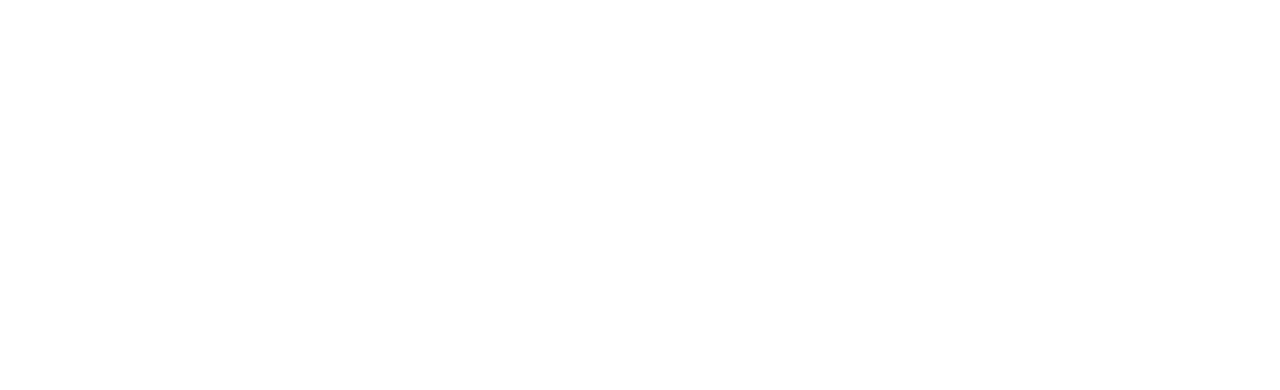
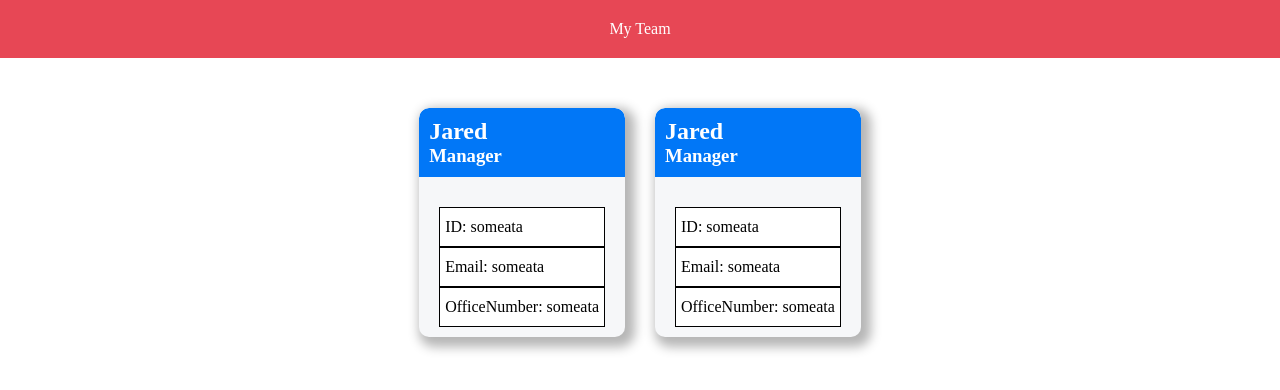
Before and after one commit to AleksandrBausher/TeamProfileGenerator, a website: page dist/index.html in a window 1280 px wide. Drawn offline with Linux system fonts and the light colour scheme.

Commit message:
created index.html template with styles

```diff
--- a/dist/index.html
+++ b/dist/index.html
@@ -5,8 +5,39 @@
     <meta http-equiv="X-UA-Compatible" content="IE=edge">
     <meta name="viewport" content="width=device-width, initial-scale=1.0">
     <title>Team Profile Generator</title>
+    <link rel="stylesheet" href="./style.css">
 </head>
 <body>
-
+    <header>My Team</header>
+    <main>
+        <div class="profile">
+            <div class="profileHeader">
+            <h2>Jared</h2>
+            <div class="position">
+                <img class="icon" src="" alt="">
+                <h3>Manager</h3>
+            </div>
+            </div>
+            <div class="profileBody">
+                <p>ID: someata</p>
+                <p>Email: someata</p>
+                <p>OfficeNumber: someata</p>
+            </div>
+        </div>
+        <div class="profile">
+            <div class="profileHeader">
+            <h2>Jared</h2>
+            <div class="position">
+                <img class="icon" src="" alt="">
+                <h3>Manager</h3>
+            </div>
+            </div>
+            <div class="profileBody">
+                <p>ID: someata</p>
+                <p>Email: someata</p>
+                <p>OfficeNumber: someata</p>
+            </div>
+        </div>
+    </main>
 </body>
 </html>
--- a/dist/style.css
+++ b/dist/style.css
@@ -0,0 +1,60 @@
+body {
+    margin: 0;
+    display: flex;
+    flex-direction: column;
+  }
+  header {
+    background-color: #e74755;
+    padding: 20px 0px;
+    color: white;
+    display: flex;
+    justify-content: center;
+  }
+
+  h2,
+  p,
+  h3 {
+    margin: 0;
+    padding:0;
+  }
+
+  main {
+    display: flex;
+    flex-direction: row;
+    flex-wrap: wrap;
+    gap: 30px;
+    align-self: center;
+    margin-top: 50px;
+  }
+
+  .profile {
+    display: flex;
+    flex-direction: column;
+    background-color: #f6f7f9;
+    border-radius: 10px;
+    box-shadow: 5px 5px 11px 5px rgba(0, 0, 0, 0.29);
+    gap: 20px;
+    overflow: hidden;
+  }
+
+  .profileHeader {
+    background-color: #0177f7;
+    color: white;
+    border-radius: 10px 10px 0px 0px;
+    padding: 10px 10px;
+  }
+  .position{
+      display: flex;
+  }
+
+  .profileBody{
+      display: flex;
+      flex-direction: column;
+      padding: 10px 20px;
+  }
+
+  .profileBody > p {
+      border: 1px solid black;
+      padding: 10px 5px;
+      background-color: white;
+  }
```
